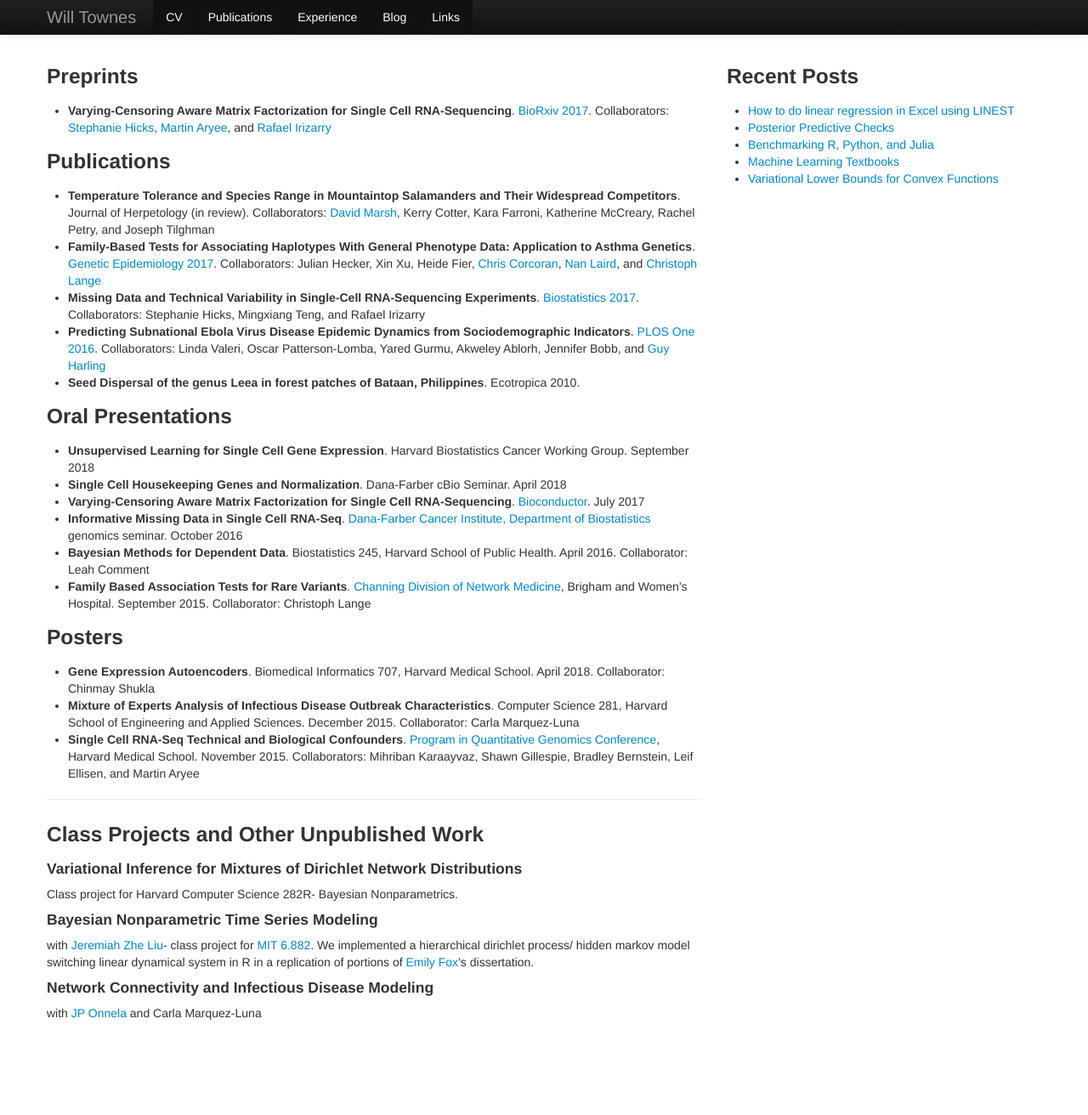
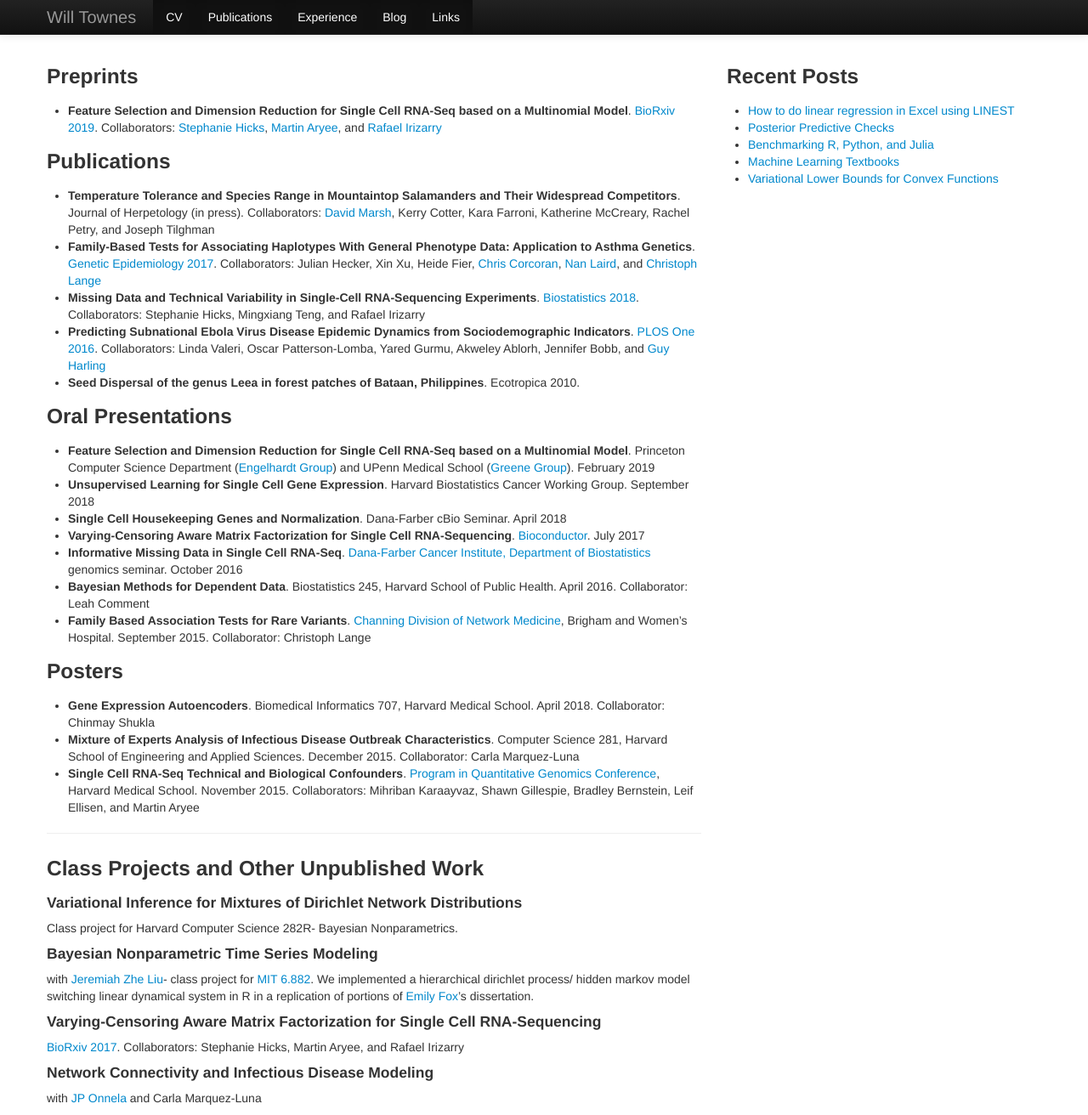
Before and after one commit to willtownes/willtownes.github.io, a Jekyll site: the page built from publications/index.md, in a window 1280 px wide and 1312 px high. Shown: the whole window at 85% size. Built offline with Jekyll 4.4.1, drawn with Linux system fonts in a browser that asks for light colours; nearby versions of some CDN libraries.

Commit message:
minor update to publications page

```diff
--- a/publications/index.md
+++ b/publications/index.md
@@ -7,18 +7,19 @@ layout: default
 
 ### Preprints
 
-* **Varying-Censoring Aware Matrix Factorization for Single Cell RNA-Sequencing**. [BioRxiv 2017](https://www.biorxiv.org/content/early/2017/07/21/166736). Collaborators: [Stephanie Hicks](http://www.stephaniehicks.com/), [Martin Aryee](http://aryee.mgh.harvard.edu/), and [Rafael Irizarry](http://rafalab.dfci.harvard.edu/)
+* **Feature Selection and Dimension Reduction for Single Cell RNA-Seq based on a Multinomial Model**. [BioRxiv 2019](https://www.biorxiv.org/content/10.1101/574574v1). Collaborators: [Stephanie Hicks](http://www.stephaniehicks.com/), [Martin Aryee](http://aryee.mgh.harvard.edu/), and [Rafael Irizarry](http://rafalab.dfci.harvard.edu/)
 
 ### Publications
 
-* **Temperature Tolerance and Species Range in Mountaintop Salamanders and Their Widespread Competitors**. Journal of Herpetology (in review). Collaborators: [David Marsh](https://home.wlu.edu/~marshd/), Kerry Cotter, Kara Farroni, Katherine McCreary, Rachel Petry, and Joseph Tilghman
+* **Temperature Tolerance and Species Range in Mountaintop Salamanders and Their Widespread Competitors**. Journal of Herpetology (in press). Collaborators: [David Marsh](https://home.wlu.edu/~marshd/), Kerry Cotter, Kara Farroni, Katherine McCreary, Rachel Petry, and Joseph Tilghman
 * **Family-Based Tests for Associating Haplotypes With General Phenotype Data: Application to Asthma Genetics**. [Genetic Epidemiology 2017](https://onlinelibrary.wiley.com/doi/10.1002/gepi.22094/full). Collaborators: Julian Hecker, Xin Xu, Heide Fier, [Chris Corcoran](http://www.math.usu.edu/people/chriscorcoran_facultypage), [Nan Laird](https://www.hsph.harvard.edu/nan-laird/), and [Christoph Lange](https://www.hsph.harvard.edu/christoph-lange/)
-* **Missing Data and Technical Variability in Single-Cell RNA-Sequencing Experiments**. [Biostatistics 2017](https://academic.oup.com/biostatistics/article/doi/10.1093/biostatistics/kxx053/4599254). Collaborators: Stephanie Hicks, Mingxiang Teng, and Rafael Irizarry
+* **Missing Data and Technical Variability in Single-Cell RNA-Sequencing Experiments**. [Biostatistics 2018](https://academic.oup.com/biostatistics/article/doi/10.1093/biostatistics/kxx053/4599254). Collaborators: Stephanie Hicks, Mingxiang Teng, and Rafael Irizarry
 * **Predicting Subnational Ebola Virus Disease Epidemic Dynamics from Sociodemographic Indicators**. [PLOS One 2016](http://dx.doi.org/10.1371/journal.pone.0163544). Collaborators: Linda Valeri, Oscar Patterson-Lomba, Yared Gurmu, Akweley Ablorh, Jennifer Bobb, and [Guy Harling](http://guyharling.com/)
 * **Seed Dispersal of the genus Leea in forest patches of Bataan, Philippines**. Ecotropica 2010.
 
 ### Oral Presentations
 
+* **Feature Selection and Dimension Reduction for Single Cell RNA-Seq based on a Multinomial Model**. Princeton Computer Science Department ([Engelhardt Group](https://www.cs.princeton.edu/~bee/)) and UPenn Medical School ([Greene Group](https://www.greenelab.com/)). February 2019
 * **Unsupervised Learning for Single Cell Gene Expression**. Harvard Biostatistics Cancer Working Group. September 2018
 * **Single Cell Housekeeping Genes and Normalization**. Dana-Farber cBio Seminar. April 2018
 * **Varying-Censoring Aware Matrix Factorization for Single Cell RNA-Sequencing**. [Bioconductor](https://www.bioconductor.org/help/course-materials/2017/BioC2017/). July 2017
@@ -42,5 +43,8 @@ Class project for Harvard Computer Science 282R- Bayesian Nonparametrics.
 #### Bayesian Nonparametric Time Series Modeling
 with [Jeremiah Zhe Liu](http://jereliu.github.io/)- class project for [MIT 6.882](http://www.tamarabroderick.com/course_6_882.html). We implemented a hierarchical dirichlet process/ hidden markov model switching linear dynamical system in R in a replication of portions of [Emily Fox](http://www.stat.washington.edu/~ebfox/index.html)'s dissertation.
 
+#### Varying-Censoring Aware Matrix Factorization for Single Cell RNA-Sequencing
+[BioRxiv 2017](https://www.biorxiv.org/content/early/2017/07/21/166736). Collaborators: Stephanie Hicks, Martin Aryee, and Rafael Irizarry
+
 #### Network Connectivity and Infectious Disease Modeling
 with [JP Onnela](http://www.hsph.harvard.edu/onnela-lab/) and Carla Marquez-Luna
```
